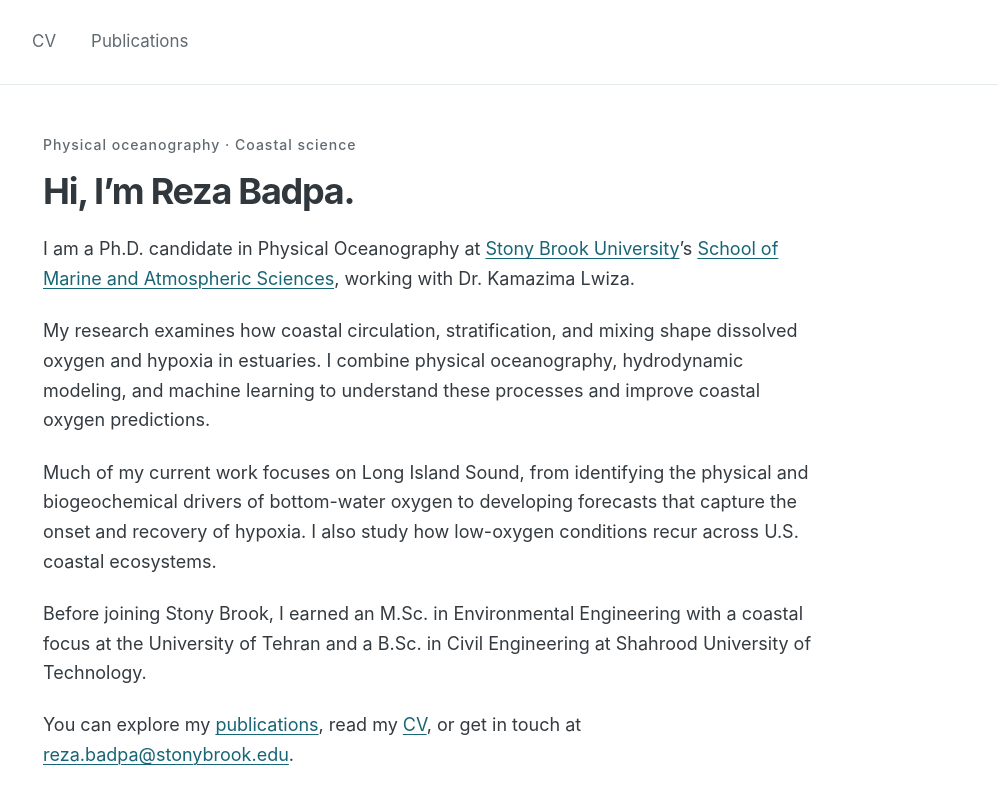
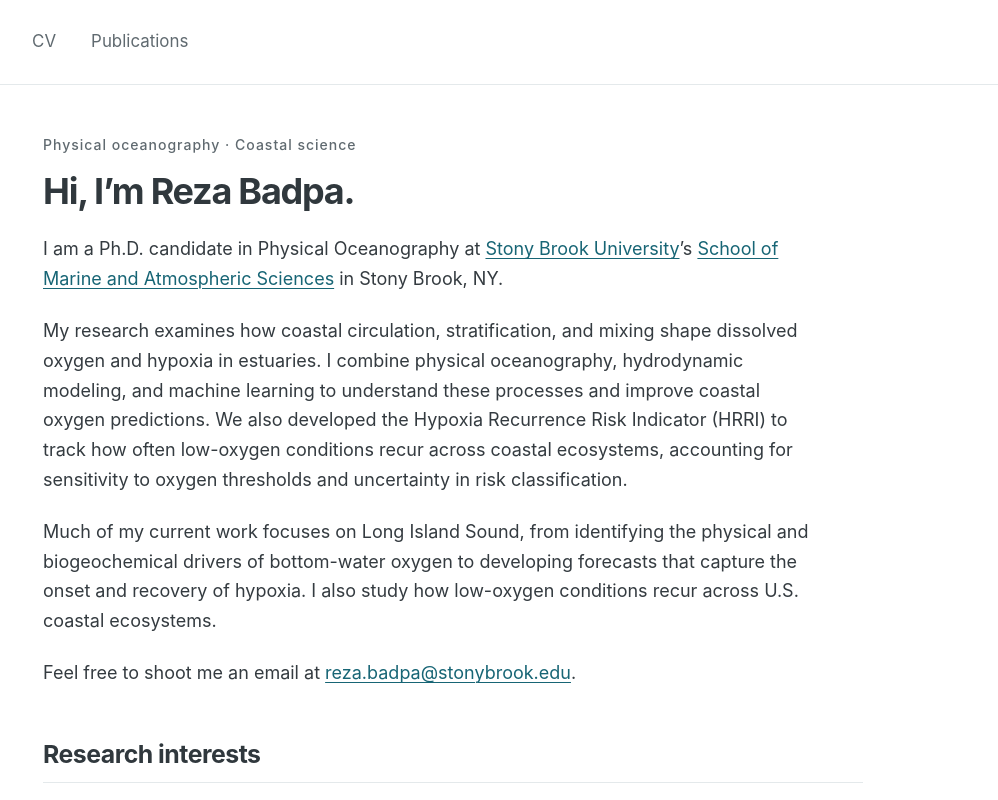
Before and after one commit to rezart1427/rezart1427.github.io, a plain HTML site: page index.html in a window 1280 px wide. Shown: the top 800 px of the page, 282-1280 px from the left. Drawn offline with Linux system fonts and the light colour scheme.

Commit message:
Revise homepage biography and highlight HRRI

```diff
--- a/index.html
+++ b/index.html
@@ -14,11 +14,10 @@
 <div class="intro">
   <p class="eyebrow">Physical oceanography · Coastal science</p>
   <h1>Hi, I’m Reza Badpa.</h1>
-  <p>I am a Ph.D. candidate in Physical Oceanography at <a href="https://www.stonybrook.edu/">Stony Brook University</a>’s <a href="https://www.stonybrook.edu/somas/">School of Marine and Atmospheric Sciences</a>, working with Dr. Kamazima Lwiza.</p>
-  <p>My research examines how coastal circulation, stratification, and mixing shape dissolved oxygen and hypoxia in estuaries. I combine physical oceanography, hydrodynamic modeling, and machine learning to understand these processes and improve coastal oxygen predictions.</p>
+  <p>I am a Ph.D. candidate in Physical Oceanography at <a href="https://www.stonybrook.edu/">Stony Brook University</a>’s <a href="https://www.stonybrook.edu/somas/">School of Marine and Atmospheric Sciences</a> in Stony Brook, NY.</p>
+  <p>My research examines how coastal circulation, stratification, and mixing shape dissolved oxygen and hypoxia in estuaries. I combine physical oceanography, hydrodynamic modeling, and machine learning to understand these processes and improve coastal oxygen predictions. We also developed the Hypoxia Recurrence Risk Indicator (HRRI) to track how often low-oxygen conditions recur across coastal ecosystems, accounting for sensitivity to oxygen thresholds and uncertainty in risk classification.</p>
   <p>Much of my current work focuses on Long Island Sound, from identifying the physical and biogeochemical drivers of bottom-water oxygen to developing forecasts that capture the onset and recovery of hypoxia. I also study how low-oxygen conditions recur across U.S. coastal ecosystems.</p>
-  <p>Before joining Stony Brook, I earned an M.Sc. in Environmental Engineering with a coastal focus at the University of Tehran and a B.Sc. in Civil Engineering at Shahrood University of Technology.</p>
-  <p>You can explore my <a href="publications/">publications</a>, read my <a href="cv/">CV</a>, or get in touch at <a href="mailto:reza.badpa@stonybrook.edu">reza.badpa@stonybrook.edu</a>.</p>
+  <p>Feel free to shoot me an email at <a href="mailto:reza.badpa@stonybrook.edu">reza.badpa@stonybrook.edu</a>.</p>
 </div>
 <section aria-labelledby="research-heading">
   <h2 id="research-heading">Research interests</h2>
```
Also changed, not shown: 1 other file.
